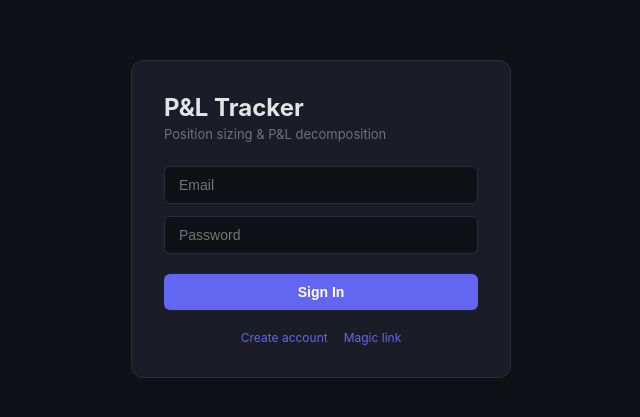
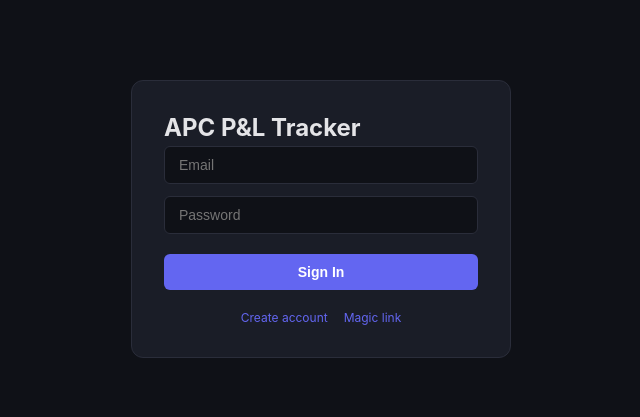
Before and after one commit to kevinandrewsun/pnl-tracker, a React (Vite) app: page / in a window 1280 px wide. Shown: the part 181-598 px from the top of the page, without its empty margins (319-959 px from the left). Built offline with nearby package versions, Linux system fonts and the light colour scheme.

Commit message:
rename to APC P&L Tracker

```diff
--- a/src/components/Auth.jsx
+++ b/src/components/Auth.jsx
@@ -61,12 +61,8 @@ export default function Auth() {
     <div style={S.bg}>
       <div style={S.card}>
         <h1 style={{ fontSize: 24, fontWeight: 700, marginBottom: 4 }}>
-          P&L Tracker
+          APC P&L Tracker
         </h1>
-        <p style={{ color: "#71717a", fontSize: 13, marginBottom: 24 }}>
-          Position sizing & P&L decomposition
-        </p>
-
         <form onSubmit={handleAuth}>
           <input
             type="email" placeholder="Email" value={email}
--- a/src/components/PnLTracker.jsx
+++ b/src/components/PnLTracker.jsx
@@ -458,8 +458,7 @@ export default function PnLTracker({ session }) {
     <div style={S.bg}><div style={{ maxWidth: 1060, margin: "0 auto" }}>
       <div style={{ display: "flex", justifyContent: "space-between", alignItems: "center", marginBottom: 4 }}>
         <div>
-          <h1 style={{ fontSize: 22, fontWeight: 700, marginBottom: 4 }}>P&L Tracker</h1>
-          <p style={{ color: "#71717a", fontSize: 13, marginBottom: 20 }}>Position sizing & P&L decomposition</p>
+          <h1 style={{ fontSize: 22, fontWeight: 700, marginBottom: 20 }}>APC P&L Tracker</h1>
         </div>
         <div style={{ display: "flex", alignItems: "center", gap: 12 }}>
           <span style={{ fontSize: 12, color: "#71717a" }}>{session.user.email}</span>
```
